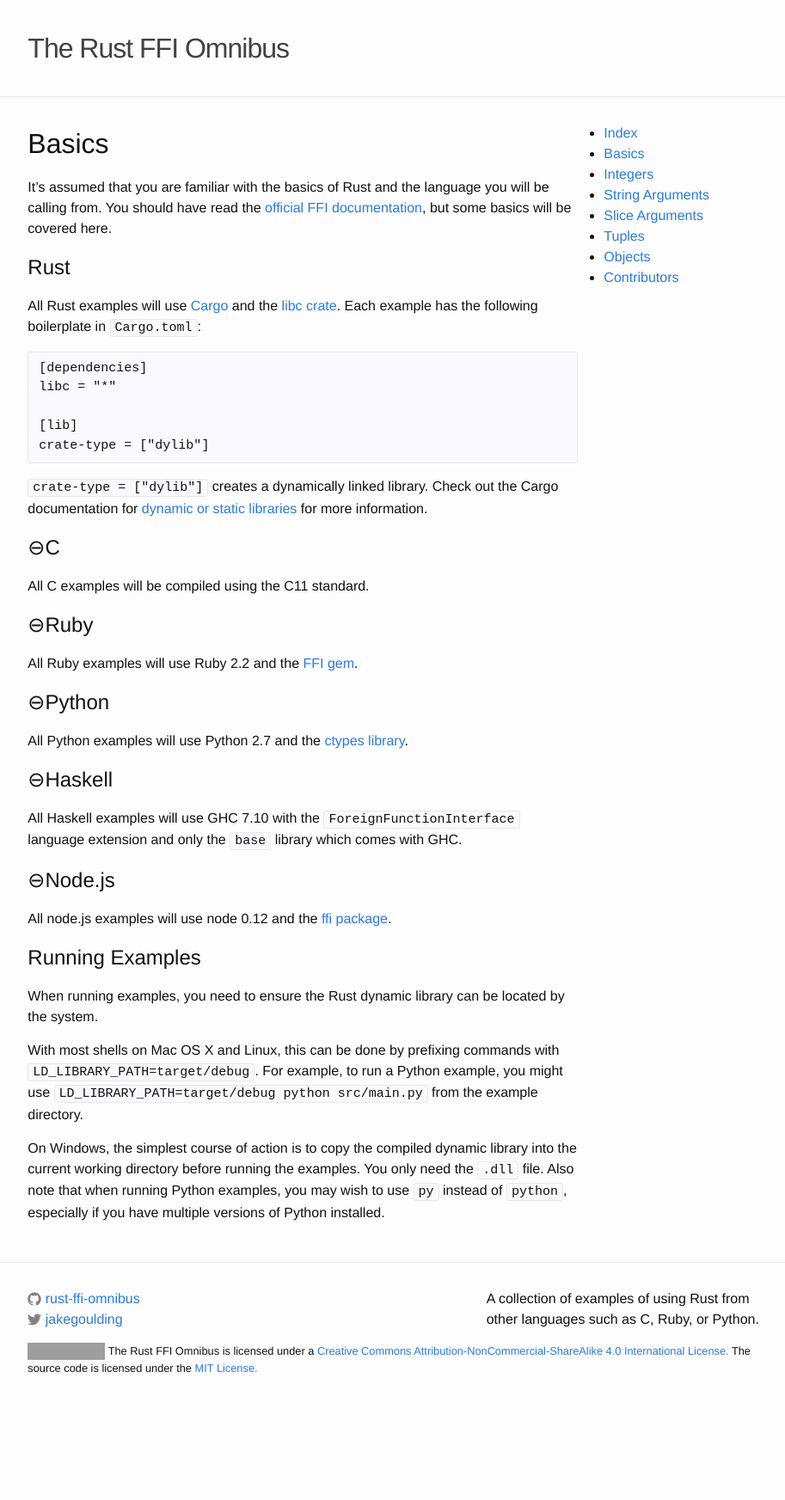
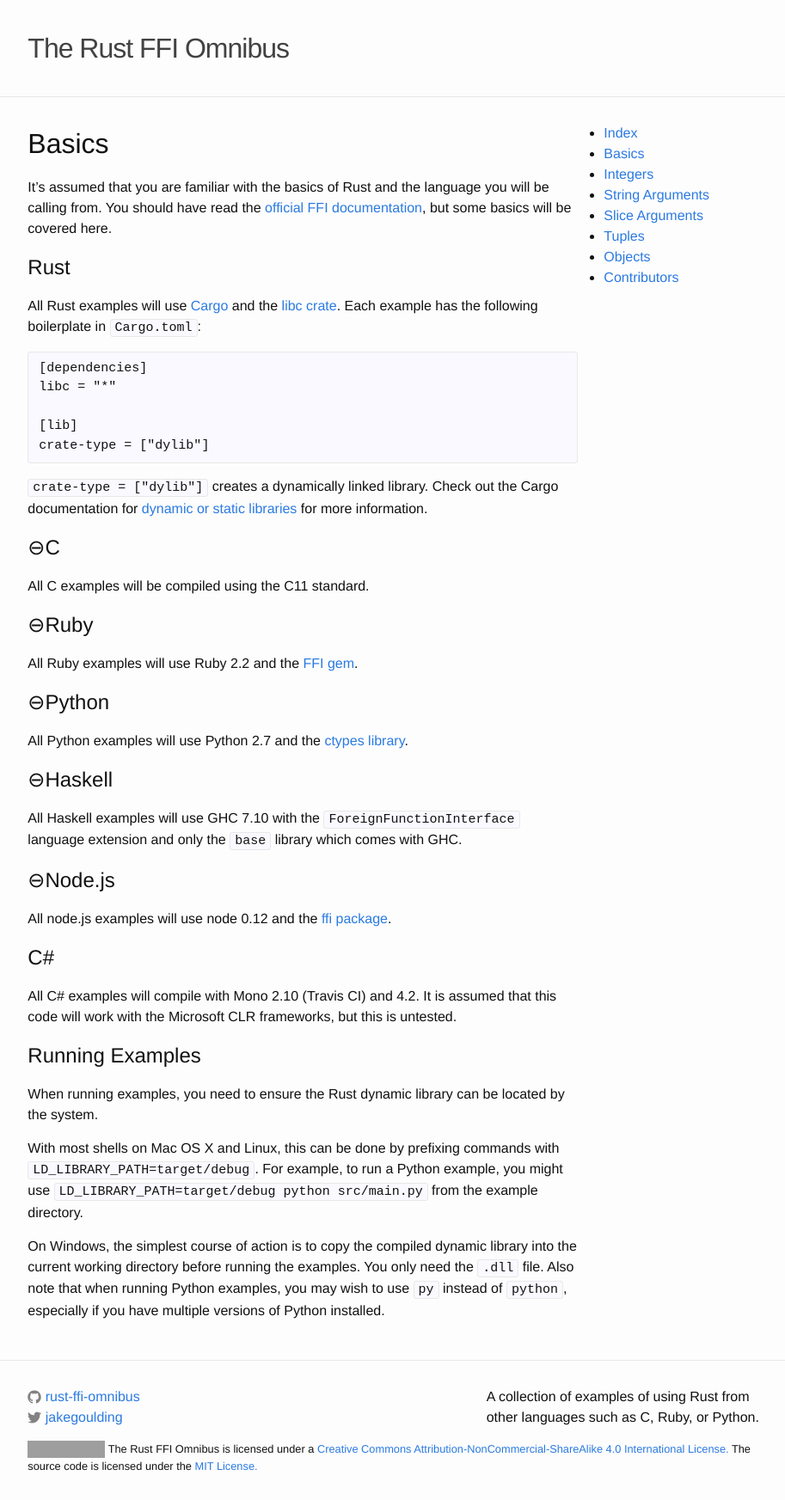
Before and after one commit to shepmaster/rust-ffi-omnibus, a Jekyll site: the page built from site/basics/index.md, in a window 1280 px wide. Shown: the whole page at 86% size, without its empty margins (181-1094 px from the left). Built offline with Jekyll 4.4.1, drawn with Linux system fonts in a browser that asks for light colours; nearby versions of some CDN libraries; a style sheet for code colours, icons or effects is not loaded; before the commit the page ends 1631 px from its top, so only the background shows below that; grey boxes are pictures that could not be loaded.

Commit message:
Add basic information on C# examples

```diff
--- a/site/basics/index.md
+++ b/site/basics/index.md
@@ -43,6 +43,12 @@
 
 All node.js examples will use node 0.12 and the [ffi package][node-ffi].
 
+## C\#
+
+All C# examples will compile with Mono 2.10 (Travis CI) and 4.2. It is
+assumed that this code will work with the Microsoft CLR frameworks,
+but this is untested.
+
 ## Running Examples
 
 When running examples, you need to ensure the Rust dynamic library
```
